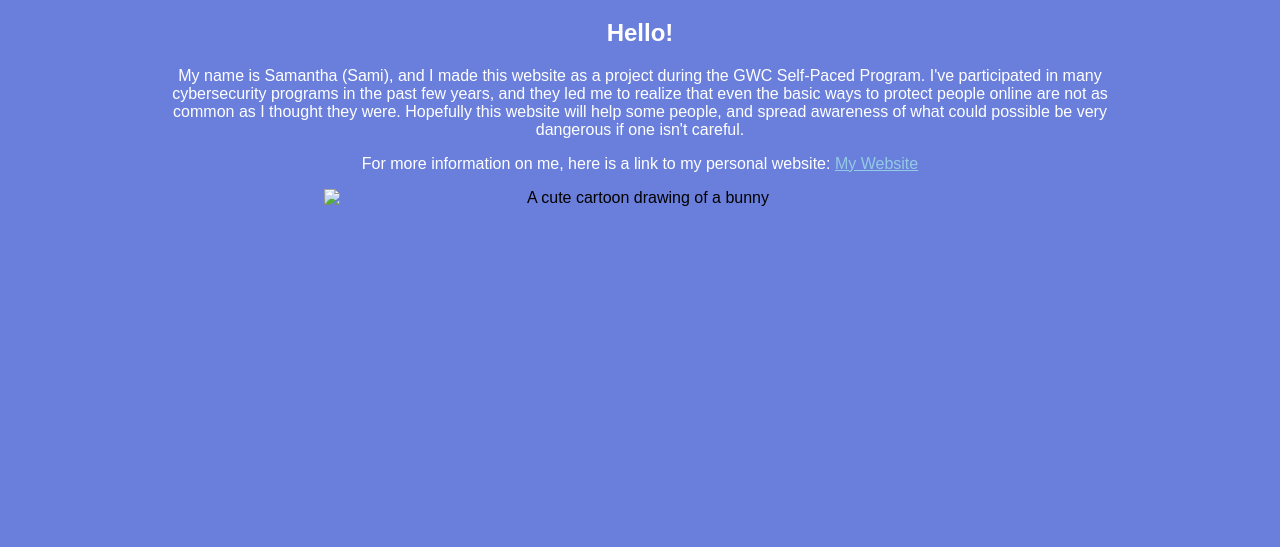
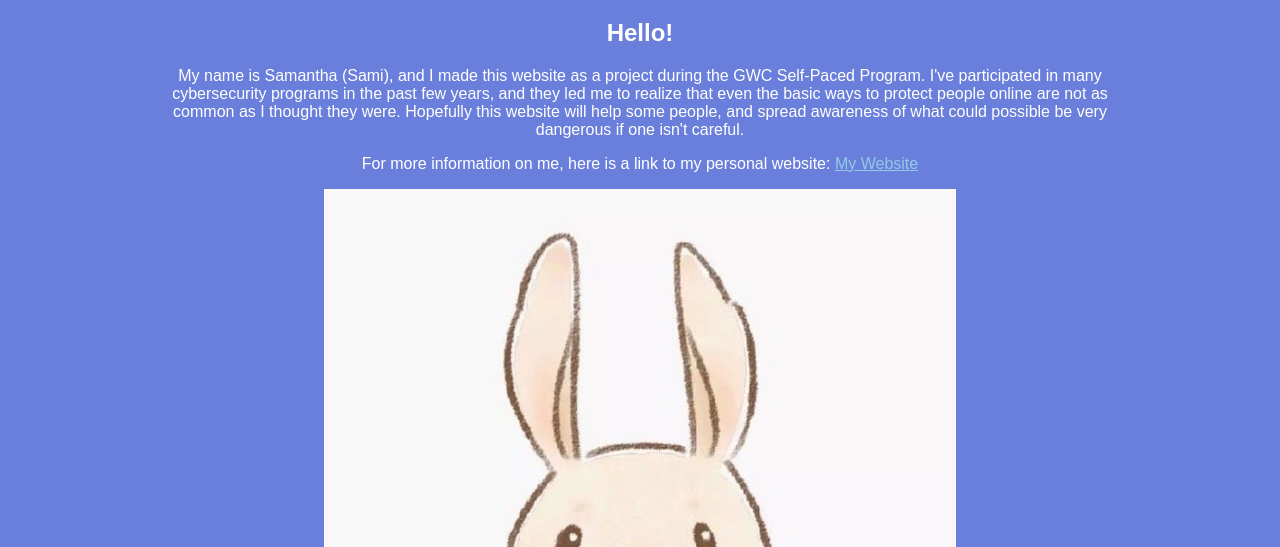
Before and after one commit to samanthaSniffen/Be-Safe-Online, a plain HTML site: page about.html in a window 1280 px wide. Shown: the part 253-800 px from the top of the page. Drawn offline with Linux system fonts and the light colour scheme; a script that the page names is missing.

Commit message:
Update about.html

```diff
--- a/about.html
+++ b/about.html
@@ -32,7 +32,7 @@
 
     <p>For more information on me, here is a link to my personal website: <a href="https://samanthasniffen.github.io/personal-website/">My Website</a></p>
 
-    <img src="asset/abme.jpg" alt="A cute cartoon drawing of a bunny" class="center">
+    <img src="assets/abme.jpg" alt="A cute cartoon drawing of a bunny" class="center">
 
   </body>
 </html>
```
